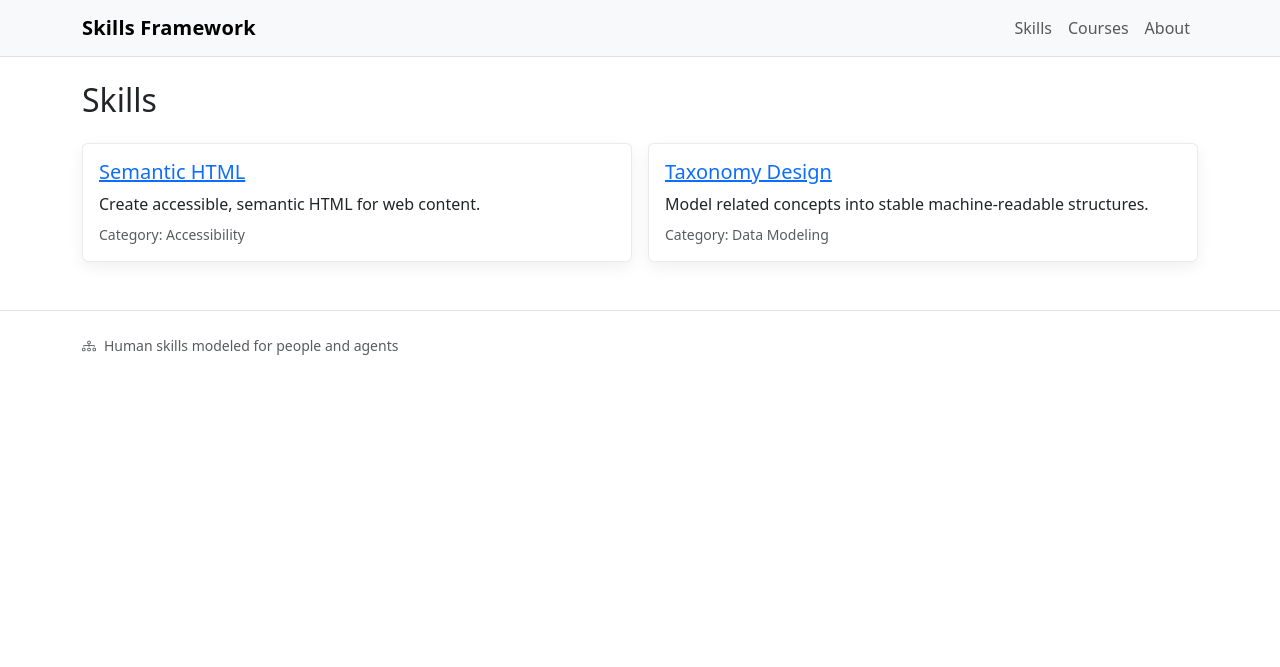
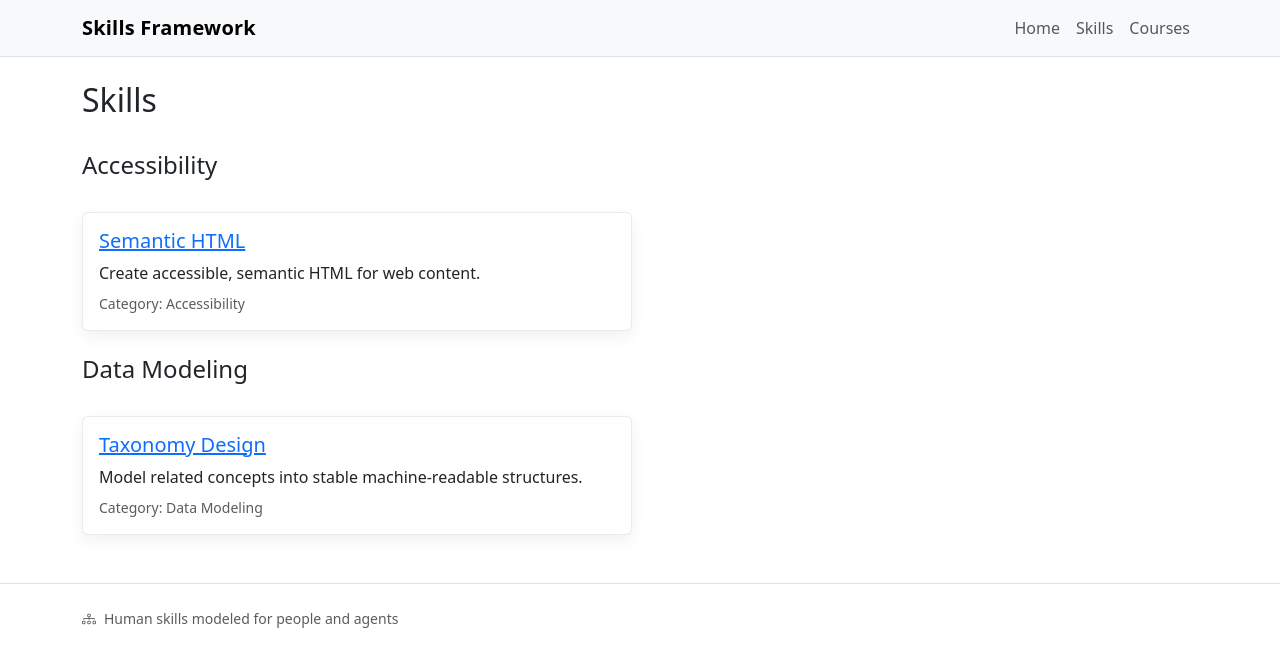
Before and after one commit to berthelemy/skills-framework, a Jekyll site: the page built from skills/index.md, in a window 1280 px wide. Shown: the top 667 px of the page. Built offline with Jekyll 4.4.1, drawn with Linux system fonts in a browser that asks for light colours.

Commit message:
Restructure collections and includes

```diff
--- a/_config.yml
+++ b/_config.yml
@@ -33,6 +33,8 @@ github_username:  jekyll
 theme: minima
 plugins:
   - jekyll-feed
+
+collections_dir: collections
 
 collections:
   skills:
--- /dev/null
+++ b/_includes/footer.html
@@ -0,0 +1,8 @@
+<footer class="border-top py-4 mt-4">
+  <div class="container small text-body-secondary">
+    <div class="d-flex gap-2 align-items-center">
+      <i class="bi bi-diagram-3"></i>
+      <span>{{ site.data.content.branding.tag_line }}</span>
+    </div>
+  </div>
+</footer>
--- /dev/null
+++ b/_includes/head.html
@@ -0,0 +1,40 @@
+<head>
+  <meta charset="utf-8">
+  <meta name="viewport" content="width=device-width, initial-scale=1">
+  <title>{% if page.title %}{{ page.title }} | {% endif %}{{ site.data.content.branding.site_name }}</title>
+  <meta name="description" content="{{ site.data.content.branding.tag_line }}">
+  <link href="https://cdn.jsdelivr.net/npm/bootstrap@5.3.3/dist/css/bootstrap.min.css" rel="stylesheet" integrity="sha384-QWTKZyjpPEjISv5WaRU9OFeRpok6YctnYmDr5pNlyT2bRjXh0JMhjY6hW+ALEwIH" crossorigin="anonymous">
+  <link rel="stylesheet" href="https://cdn.jsdelivr.net/npm/bootstrap-icons@1.11.3/font/bootstrap-icons.min.css">
+  <style>
+    :root {
+      --brand-primary: {{ site.data.content.branding.primary_color }};
+      --brand-secondary: {{ site.data.content.branding.secondary_color }};
+      --brand-accent: {{ site.data.content.branding.accent_color }};
+      --brand-font: {{ site.data.content.branding.font_family }};
+    }
+
+    body {
+      font-family: var(--brand-font);
+      color: var(--brand-secondary);
+    }
+
+    .hero {
+      background: linear-gradient(135deg, rgba(13, 110, 253, 0.1), rgba(25, 135, 84, 0.08));
+      border: 1px solid rgba(0, 0, 0, 0.08);
+    }
+
+    .navbar-brand {
+      font-weight: 700;
+      letter-spacing: 0.2px;
+    }
+
+    .brand-accent {
+      color: var(--brand-accent);
+    }
+
+    .card-elevated {
+      border: 1px solid rgba(0, 0, 0, 0.08);
+      box-shadow: 0 0.35rem 1rem rgba(0, 0, 0, 0.06);
+    }
+  </style>
+</head>
--- /dev/null
+++ b/_includes/navigation.html
@@ -0,0 +1,15 @@
+<nav class="navbar navbar-expand-lg bg-body-tertiary border-bottom">
+  <div class="container">
+    <a class="navbar-brand" href="{{ '/' | relative_url }}">{{ site.data.content.branding.site_name }}</a>
+    <button class="navbar-toggler" type="button" data-bs-toggle="collapse" data-bs-target="#mainNav" aria-controls="mainNav" aria-expanded="false" aria-label="Toggle navigation">
+      <span class="navbar-toggler-icon"></span>
+    </button>
+    <div class="collapse navbar-collapse" id="mainNav">
+      <ul class="navbar-nav ms-auto mb-2 mb-lg-0">
+        <li class="nav-item"><a class="nav-link" href="{{ '/' | relative_url }}">Home</a></li>
+        <li class="nav-item"><a class="nav-link" href="{{ '/skills/' | relative_url }}">Skills</a></li>
+        <li class="nav-item"><a class="nav-link" href="{{ '/courses/' | relative_url }}">Courses</a></li>
+      </ul>
+    </div>
+  </div>
+</nav>
--- a/_layouts/course.html
+++ b/_layouts/course.html
@@ -42,7 +42,11 @@ layout: default
           {% assign related_skill = site.data.skills | where: 'skill_ref', descriptor.skill_ref | first %}
           <article class="list-group-item">
             <div class="d-flex justify-content-between flex-wrap gap-2 mb-1">
-              <a href="{{ related_skill.url | relative_url }}">{{ related_skill.name }}</a>
+              {% if related_skill %}
+                <a href="{{ related_skill.url | relative_url }}">{{ related_skill.name }}</a>
+              {% else %}
+                <span>{{ descriptor.skill_ref }}</span>
+              {% endif %}
               <span class="text-body-secondary small">Level {{ descriptor.level_number }}</span>
             </div>
             <p class="mb-0">{{ descriptor.descriptor }}</p>
--- a/_layouts/default.html
+++ b/_layouts/default.html
@@ -1,76 +1,16 @@
 <!doctype html>
 <html lang="en">
-  <head>
-    <meta charset="utf-8">
-    <meta name="viewport" content="width=device-width, initial-scale=1">
-    <title>{% if page.title %}{{ page.title }} | {% endif %}{{ site.data.content.branding.site_name }}</title>
-    <meta name="description" content="{{ site.data.content.branding.tag_line }}">
-    <link href="https://cdn.jsdelivr.net/npm/bootstrap@5.3.3/dist/css/bootstrap.min.css" rel="stylesheet" integrity="sha384-QWTKZyjpPEjISv5WaRU9OFeRpok6YctnYmDr5pNlyT2bRjXh0JMhjY6hW+ALEwIH" crossorigin="anonymous">
-    <link rel="stylesheet" href="https://cdn.jsdelivr.net/npm/bootstrap-icons@1.11.3/font/bootstrap-icons.min.css">
-    <style>
-      :root {
-        --brand-primary: {{ site.data.content.branding.primary_color }};
-        --brand-secondary: {{ site.data.content.branding.secondary_color }};
-        --brand-accent: {{ site.data.content.branding.accent_color }};
-        --brand-font: {{ site.data.content.branding.font_family }};
-      }
-
-      body {
-        font-family: var(--brand-font);
-        color: var(--brand-secondary);
-      }
-
-      .hero {
-        background: linear-gradient(135deg, rgba(13, 110, 253, 0.1), rgba(25, 135, 84, 0.08));
-        border: 1px solid rgba(0, 0, 0, 0.08);
-      }
-
-      .navbar-brand {
-        font-weight: 700;
-        letter-spacing: 0.2px;
-      }
-
-      .brand-accent {
-        color: var(--brand-accent);
-      }
-
-      .card-elevated {
-        border: 1px solid rgba(0, 0, 0, 0.08);
-        box-shadow: 0 0.35rem 1rem rgba(0, 0, 0, 0.06);
-      }
-    </style>
-  </head>
+  {% include head.html %}
   <body>
     <a class="visually-hidden-focusable position-absolute top-0 start-0 p-2 bg-white border" href="#main-content">Skip to main content</a>
 
-    <nav class="navbar navbar-expand-lg bg-body-tertiary border-bottom">
-      <div class="container">
-        <a class="navbar-brand" href="{{ '/' | relative_url }}">{{ site.data.content.branding.site_name }}</a>
-        <button class="navbar-toggler" type="button" data-bs-toggle="collapse" data-bs-target="#mainNav" aria-controls="mainNav" aria-expanded="false" aria-label="Toggle navigation">
-          <span class="navbar-toggler-icon"></span>
-        </button>
-        <div class="collapse navbar-collapse" id="mainNav">
-          <ul class="navbar-nav ms-auto mb-2 mb-lg-0">
-            <li class="nav-item"><a class="nav-link" href="{{ '/skills/' | relative_url }}">Skills</a></li>
-            <li class="nav-item"><a class="nav-link" href="{{ '/courses/' | relative_url }}">Courses</a></li>
-            <li class="nav-item"><a class="nav-link" href="{{ '/about/' | relative_url }}">About</a></li>
-          </ul>
-        </div>
-      </div>
-    </nav>
+    {% include navigation.html %}
 
     <main id="main-content" class="py-4">
       {{ content }}
     </main>
 
-    <footer class="border-top py-4 mt-4">
-      <div class="container small text-body-secondary">
-        <div class="d-flex gap-2 align-items-center">
-          <i class="bi bi-diagram-3"></i>
-          <span>{{ site.data.content.branding.tag_line }}</span>
-        </div>
-      </div>
-    </footer>
+    {% include footer.html %}
 
     <script src="https://cdn.jsdelivr.net/npm/bootstrap@5.3.3/dist/js/bootstrap.bundle.min.js" integrity="sha384-YvpcrYf0tY3lHB60NNkmXc5s9fDVZLESaAA55NDzOxhy9GkcIdslK1eN7N6jIeHz" crossorigin="anonymous"></script>
   </body>
--- a/skills/index.md
+++ b/skills/index.md
@@ -5,20 +5,26 @@ permalink: /skills/
 ---
 
 <div class="row g-3">
-  {% for skill in site.data.skills %}
-    {% assign category = site.data.categories | where: 'category_ref', skill.category_ref | first %}
-    <div class="col-md-6">
-      <article class="card card-elevated h-100">
-        <div class="card-body">
-          <h2 class="h5 card-title mb-2">
-            <a href="{{ skill.url | relative_url }}">{{ skill.name }}</a>
-          </h2>
-          <p class="card-text mb-2">{{ skill.description }}</p>
-          {% if category %}
-            <p class="small text-body-secondary mb-0">Category: {{ category.name }}</p>
-          {% endif %}
+  {% assign sorted_categories = site.data.categories | sort: 'name' %}
+  {% for category in sorted_categories %}
+    {% assign category_skills = site.data.skills | where: 'category_ref', category.category_ref | sort: 'name' %}
+    {% if category_skills and category_skills.size > 0 %}
+      <div class="col-12">
+        <h2 class="h4 mt-2 mb-3">{{ category.name }}</h2>
+      </div>
+      {% for skill in category_skills %}
+        <div class="col-md-6">
+          <article class="card card-elevated h-100">
+            <div class="card-body">
+              <h3 class="h5 card-title mb-2">
+                <a href="{{ skill.url | relative_url }}">{{ skill.name }}</a>
+              </h3>
+              <p class="card-text mb-2">{{ skill.description }}</p>
+              <p class="small text-body-secondary mb-0">Category: {{ category.name }}</p>
+            </div>
+          </article>
         </div>
-      </article>
-    </div>
+      {% endfor %}
+    {% endif %}
   {% endfor %}
 </div>
```
Also changed, not shown: courses/index.md (+2 -1 lines), collections/_courses/accessible-html-foundations.md (renamed from _courses/accessible-html-foundations.md), collections/_courses/machine-readable-taxonomy.md (renamed from _courses/machine-readable-taxonomy.md), collections/_courses/wcag-review-workflow.md (renamed from _courses/wcag-review-workflow.md), collections/_skills/semantic-html.md (renamed from _skills/semantic-html.md), collections/_skills/taxonomy-design.md (renamed from _skills/taxonomy-design.md).
